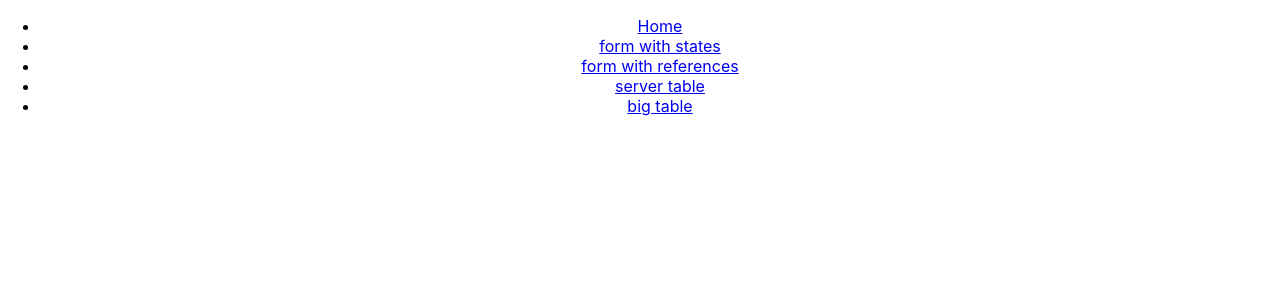
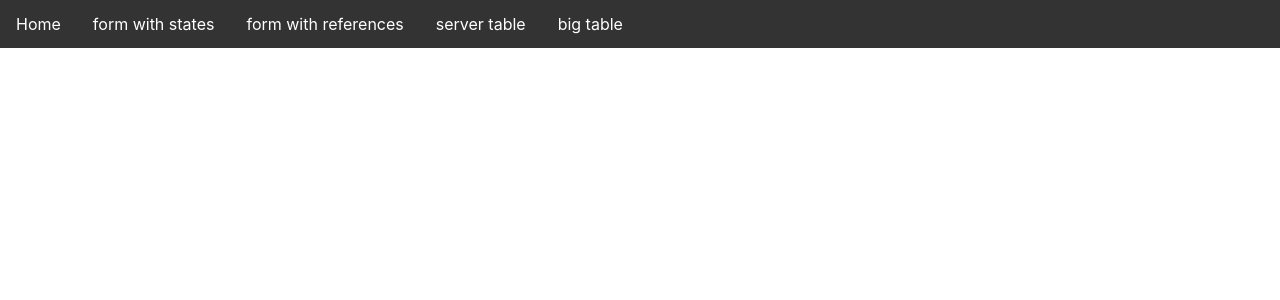
Before and after one commit to Avogardo/Praca-dyplomowa, a React (Create React App) app in the folder react-app/: page / in a window 1280 px wide. Shown: the top 300 px of the page. Built offline with nearby package versions, Linux system fonts and the light colour scheme.

Commit message:
add navigation styles

```diff
--- /dev/null
+++ b/react-app/src/Navigation/Navigation.css
@@ -0,0 +1,19 @@
+ul {
+    list-style-type: none;
+    margin: 0;
+    padding: 0;
+    overflow: hidden;
+    background-color: #333;
+}
+
+li {
+    float: left;
+}
+
+li a {
+    display: block;
+    color: white;
+    text-align: center;
+    padding: 14px 16px;
+    text-decoration: none;
+}
--- a/react-app/src/Navigation/Navigation.jsx
+++ b/react-app/src/Navigation/Navigation.jsx
@@ -1,5 +1,6 @@
 import React from 'react';
 import { Link } from 'react-router-dom';
+import './Navigation.css';
 
 const Navigation = () => (
   <nav>
```
